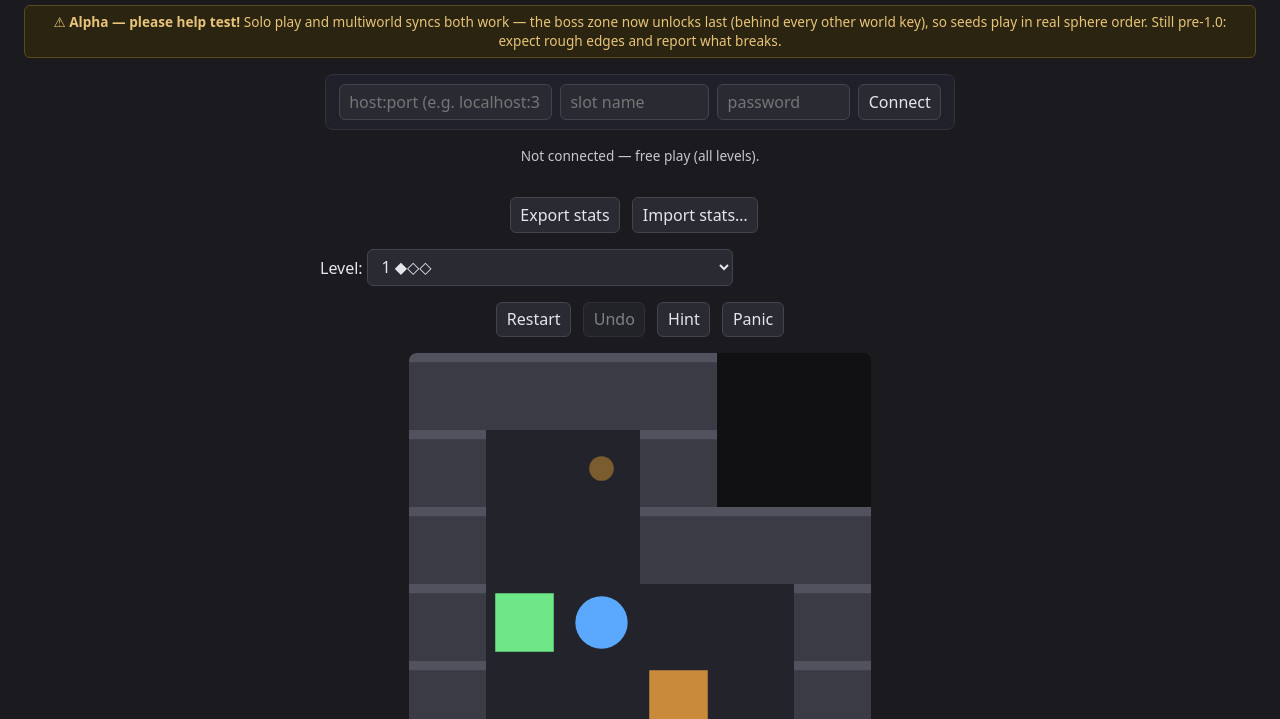
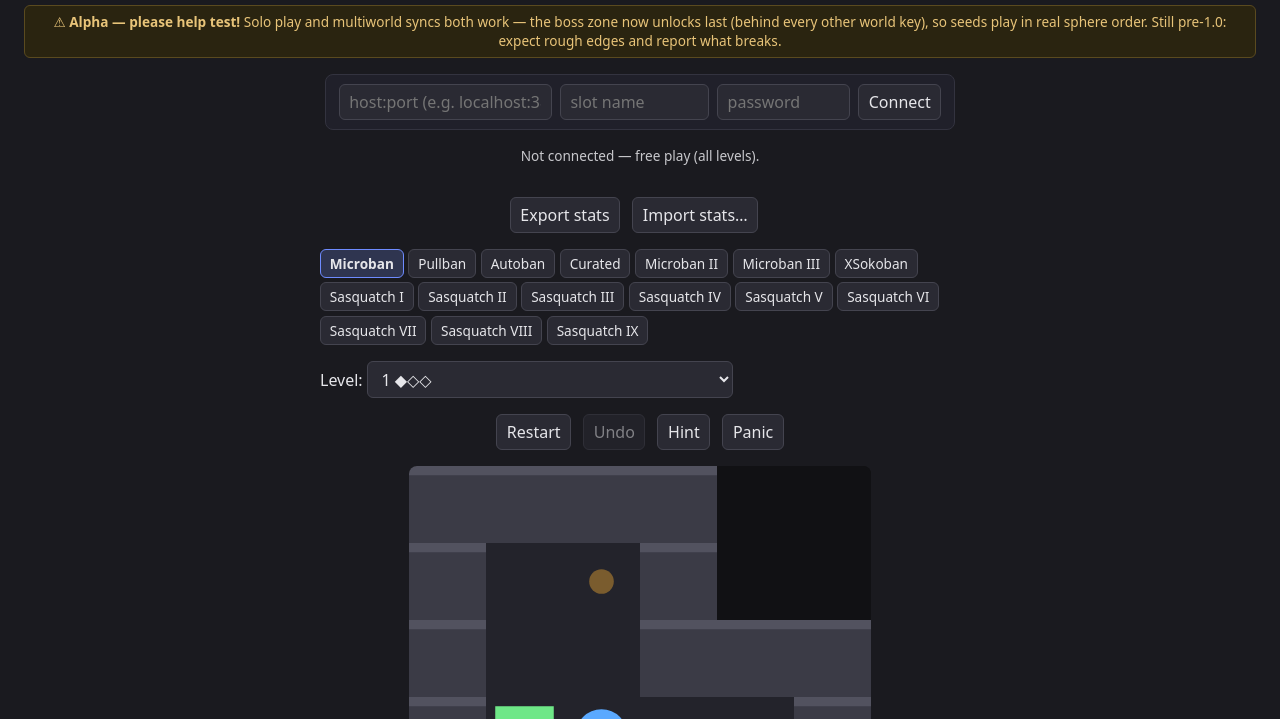
Before and after one commit to wcoldren/sokopelago, a website built with Vite: page client/index.html in a window 1280 px wide. Shown: the part 81-800 px from the top of the page. Built offline with nearby package versions, Linux system fonts and the light colour scheme; files whose address does not match are found by name.

Commit message:
feat(client): solo corpus tabs — browse all bundled puzzles
Solo free-play now shows a corpus tab-bar above the puzzle dropdown: one tab per bundled
corpus (Microban, Microban II/III, Sasquatch I-IX, XSokoban, Curated, Pullban, Autoban),
the active one tracking the loaded corpus. Clicking a tab live-switches via loadCorpus +
loadLevel(0) (mirrors reloadDefaultCorpus); the existing dropdown then lists that corpus's
puzzles. Solo-only — the rebuildLevelGrid solo branch already gates on !slot/!session, so
AP mode (world tabs) is untouched. corpusLabel extracted to a pure module + unit-tested.
133 client tests pass.

```diff
--- a/client/index.html
+++ b/client/index.html
@@ -145,6 +145,26 @@
       }
       .world-tab.solved {
         color: #6ee787;
+      }
+      /* Corpus tabs: pick which bundled set to browse (solo free-play only). */
+      .corpus-tabs {
+        display: flex;
+        flex-wrap: wrap;
+        gap: 0.3rem;
+        margin-bottom: 0.5rem;
+      }
+      .corpus-tab {
+        padding: 0.25rem 0.55rem;
+        font-size: 0.85rem;
+        cursor: pointer;
+      }
+      .corpus-tab:hover {
+        border-color: #6e8bff;
+      }
+      .corpus-tab.active {
+        border-color: #6e8bff;
+        background: #2f3550;
+        font-weight: 600;
       }
       .world-head {
         display: flex;
--- /dev/null
+++ b/client/src/corpusLabel.ts
@@ -0,0 +1,19 @@
+/** Friendly display name for a bundled corpus — used by the solo corpus tabs. */
+const ROMAN = ["", "I", "II", "III", "IV", "V", "VI", "VII", "VIII", "IX"];
+const LABELS: Record<string, string> = {
+  microban: "Microban",
+  microban2: "Microban II",
+  microban3: "Microban III",
+  pullban: "Pullban",
+  autoban: "Autoban",
+  xsokoban90: "XSokoban",
+  curated: "Curated",
+};
+
+export function corpusLabel(name: string): string {
+  if (name.startsWith("sasquatch")) {
+    const n = Number(name.slice("sasquatch".length));
+    return `Sasquatch ${ROMAN[n] ?? n}`;
+  }
+  return LABELS[name] ?? name;
+}
--- a/client/src/main.ts
+++ b/client/src/main.ts
@@ -33,6 +33,7 @@ import {
   type AnimationHandle,
 } from "./engine/solution";
 import { fetchManifest } from "./engine/manifest";
+import { corpusLabel } from "./corpusLabel";
 
 const DEFAULT_CORPUS = "microban";
 // Solo free-play: ?corpus=<name> previews any bundled corpus (e.g. ?corpus=autoban).
@@ -435,7 +436,22 @@ function rebuildLevelGrid(): void {
       levelGrid.append(section);
     }
   } else {
-    // Solo free-play: the whole corpus is one flat list — a dropdown, not 155 buttons.
+    // Solo free-play: corpus tabs (switch the bundled set) over a flat puzzle dropdown.
+    const corpusTabs = document.createElement("div");
+    corpusTabs.className = "corpus-tabs";
+    for (const name of KNOWN_CORPORA) {
+      const tab = document.createElement("button");
+      tab.className = "corpus-tab";
+      tab.textContent = corpusLabel(name);
+      if (name === loadedCorpus) tab.classList.add("active");
+      tab.addEventListener("click", () => {
+        if (name !== loadedCorpus) void switchSoloCorpus(name);
+      });
+      corpusTabs.append(tab);
+    }
+    levelGrid.append(corpusTabs);
+
+    // The whole corpus is one flat list — a dropdown, not 155 buttons.
     const label = document.createElement("label");
     label.append(document.createTextNode("Level: "));
     const select = document.createElement("select");
@@ -1035,6 +1051,19 @@ function handleDisconnect(): void {
   void reloadDefaultCorpus();
 }
 
+/** Solo: switch to another bundled corpus (a corpus tab click) and show its first puzzle. */
+async function switchSoloCorpus(name: string): Promise<void> {
+  try {
+    await loadCorpus(name);
+  } catch {
+    notice(`Couldn't load ${corpusLabel(name)}.`);
+    return;
+  }
+  current = 0;
+  rebuildLevelGrid();
+  loadLevel(0);
+}
+
 /** Back to the default corpus for offline free play after a disconnect. */
 async function reloadDefaultCorpus(): Promise<void> {
   if (loadedCorpus !== DEFAULT_CORPUS) {
```
Also changed, not shown: client/test/corpusLabel.test.ts (added, +25 -0 lines).
